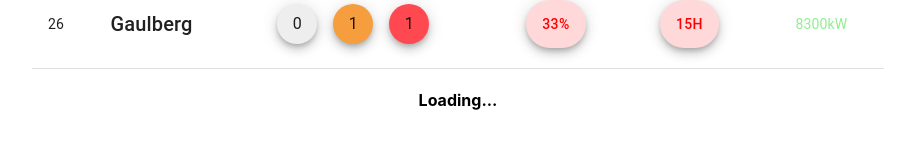
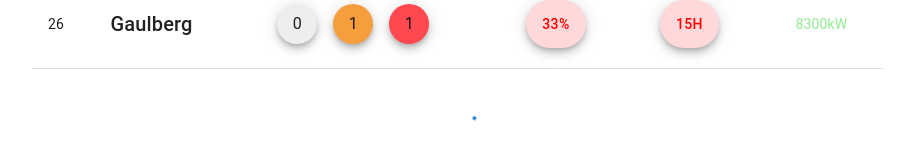
Before and after one commit to goldapple911/Smart, a React (Create React App) app: page /buildings in a window 1280 px wide. Shown: the part 2490-2639 px from the top of the page, without its empty margins (182-1097 px from the left). Built offline with nearby package versions, Linux system fonts and the light colour scheme; the HTML template or start-up script is replaced by a standard one.

Commit message:
added: function of spinner in building page.

```diff
--- a/src/pages/Buildings/index.js
+++ b/src/pages/Buildings/index.js
@@ -1,6 +1,7 @@
 /*eslint-disable*/
 import React, { useEffect, useState, useMemo } from 'react';
 
+import Spinner from 'components/Spinner';
 import { getCurrentBuildingsData } from 'api';
 
 import {
@@ -74,7 +75,11 @@ const Buildings = () => {
         dataLength={buildings.length}
         next={handleNext}
         hasMore={true}
-        loader={<h4>Loading...</h4>}
+        loader={
+          <h4>
+            <Spinner />
+          </h4>
+        }
       >
         <Table sx={{ minWidth: 650 }} stickyHeader aria-label='sticky table'>
           <TableHead sx={{ zIndex: 2 }}>
```
